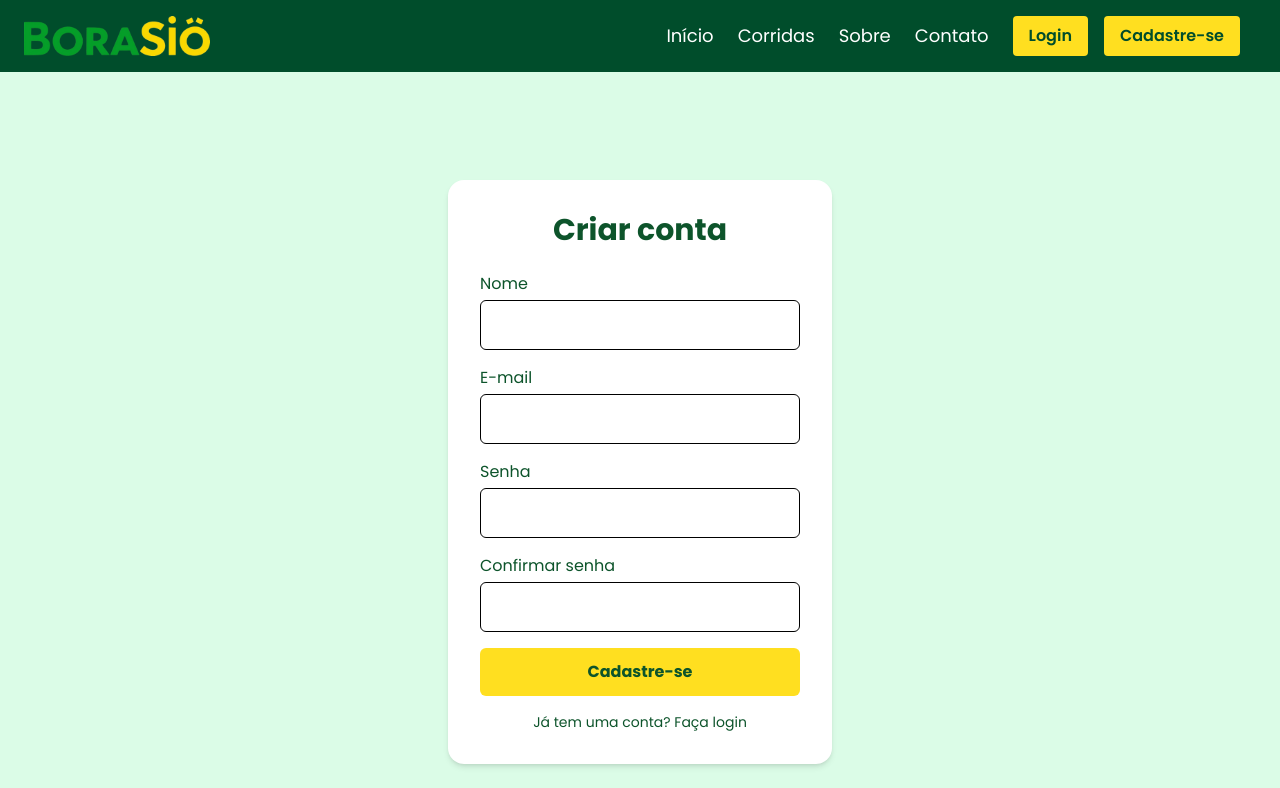
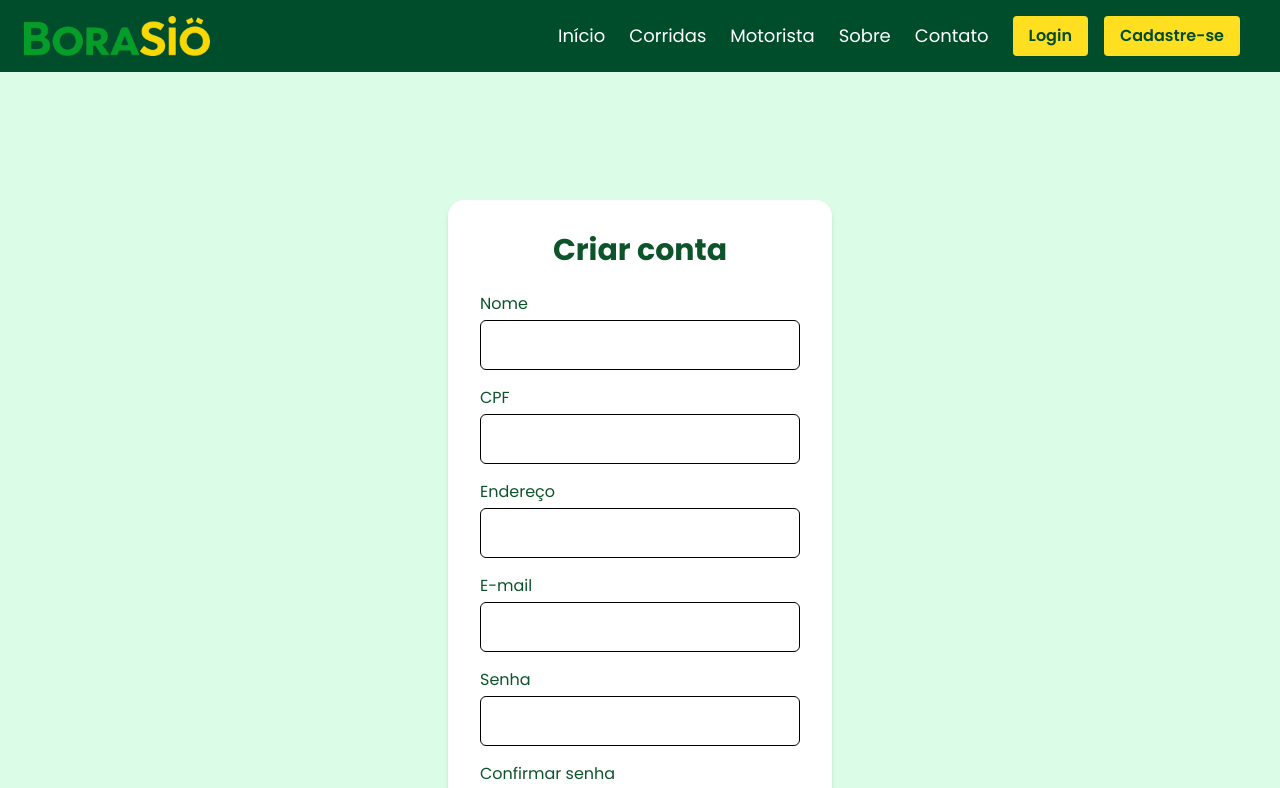
Before and after one commit to prof-freedson/pi-borasio, a Next.js app: page /cadastro in a window 1280 px wide. Shown: the top 788 px of the page. Built offline with nearby package versions, Linux system fonts and the light colour scheme.

Commit message:
Página do motorista restaurada

```diff
--- a/src/app/cadastro/page.tsx
+++ b/src/app/cadastro/page.tsx
@@ -4,7 +4,14 @@ import { useState } from "react";
 import Link from "next/link";
 
 const Cadastro = () => {
-  const [form, setForm] = useState({ nome: "", email: "", senha: "", confirmarSenha: "" });
+  const [form, setForm] = useState({
+    nome: "",
+    cpf: "",
+    endereco: "",
+    email: "",
+    senha: "",
+    confirmarSenha: "",
+  });
 
   const handleChange = (e: React.ChangeEvent<HTMLInputElement>) => {
     setForm({ ...form, [e.target.name]: e.target.value });
@@ -17,9 +24,11 @@ const Cadastro = () => {
   };
 
   return (
-    <main className="min-h-screen bg-green-100 flex items-center justify-center px-4">
+    <main className="min-h-screen bg-green-100 flex items-center justify-center px-4 pt-20 md:pt-32 pb-20 md:pb-32">
       <div className="bg-white p-8 rounded-2xl shadow-md w-full max-w-sm">
-        <h1 className="text-3xl font-bold text-center text-green-900 mb-6">Criar conta</h1>
+        <h1 className="text-3xl font-bold text-center text-green-900 mb-6">
+          Criar conta
+        </h1>
         <form onSubmit={handleSubmit} className="space-y-4">
           <div>
             <label htmlFor="nome" className="block text-green-900 mb-1">
@@ -30,6 +39,34 @@ const Cadastro = () => {
               name="nome"
               id="nome"
               value={form.nome}
+              onChange={handleChange}
+              className="w-full p-3 border rounded-md focus:outline-none focus:ring-2 focus:ring-green-500"
+              required
+            />
+          </div>
+          <div>
+            <label htmlFor="cpf" className="block text-green-900 mb-1">
+              CPF
+            </label>
+            <input
+              type="text"
+              name="cpf"
+              id="cpf"
+              value={form.cpf}
+              onChange={handleChange}
+              className="w-full p-3 border rounded-md focus:outline-none focus:ring-2 focus:ring-green-500"
+              required
+            />
+          </div>
+          <div>
+            <label htmlFor="endereco" className="block text-green-900 mb-1">
+              Endereço
+            </label>
+            <input
+              type="text"
+              name="endereco"
+              id="endereco"
+              value={form.endereco}
               onChange={handleChange}
               className="w-full p-3 border rounded-md focus:outline-none focus:ring-2 focus:ring-green-500"
               required
@@ -64,7 +101,10 @@ const Cadastro = () => {
             />
           </div>
           <div>
-            <label htmlFor="confirmarSenha" className="block text-green-900 mb-1">
+            <label
+              htmlFor="confirmarSenha"
+              className="block text-green-900 mb-1"
+            >
               Confirmar senha
             </label>
             <input
--- a/src/app/components/Header.tsx
+++ b/src/app/components/Header.tsx
@@ -17,6 +17,7 @@ const Header: React.FC = () => {
       <nav className="hidden md:flex space-x-6 font-roboto text-base md:text-lg flex-grow justify-end mr-6">
         <Link href="/"><span className="hover:underline cursor-pointer">Início</span></Link>
         <Link href="/corridas"><span className="hover:underline cursor-pointer">Corridas</span></Link>
+        <Link href="/motorista"><span className="hover:underline cursor-pointer">Motorista</span></Link>
         <Link href="/sobre"><span className="hover:underline cursor-pointer">Sobre</span></Link>
         <Link href="/contato"><span className="hover:underline cursor-pointer">Contato</span></Link>
       </nav>
```
Also changed, not shown: 1 other file (tests, documents, lock files or other folders).
